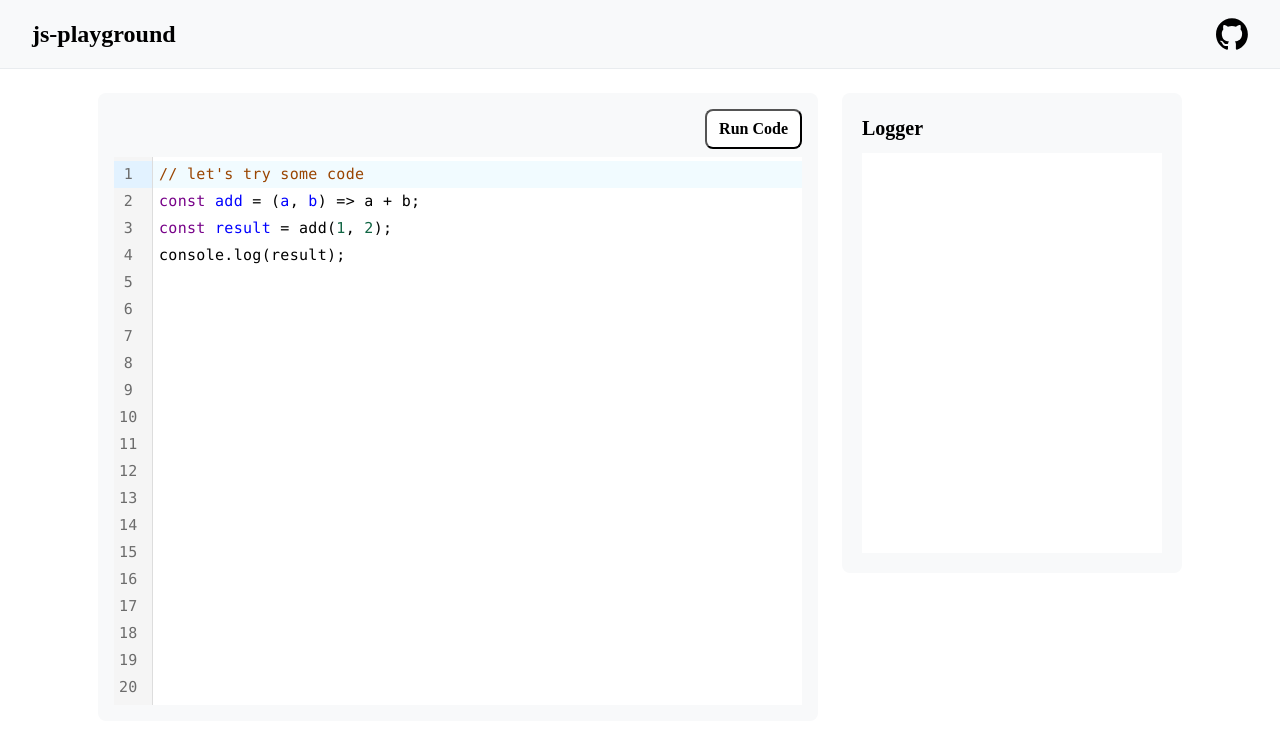
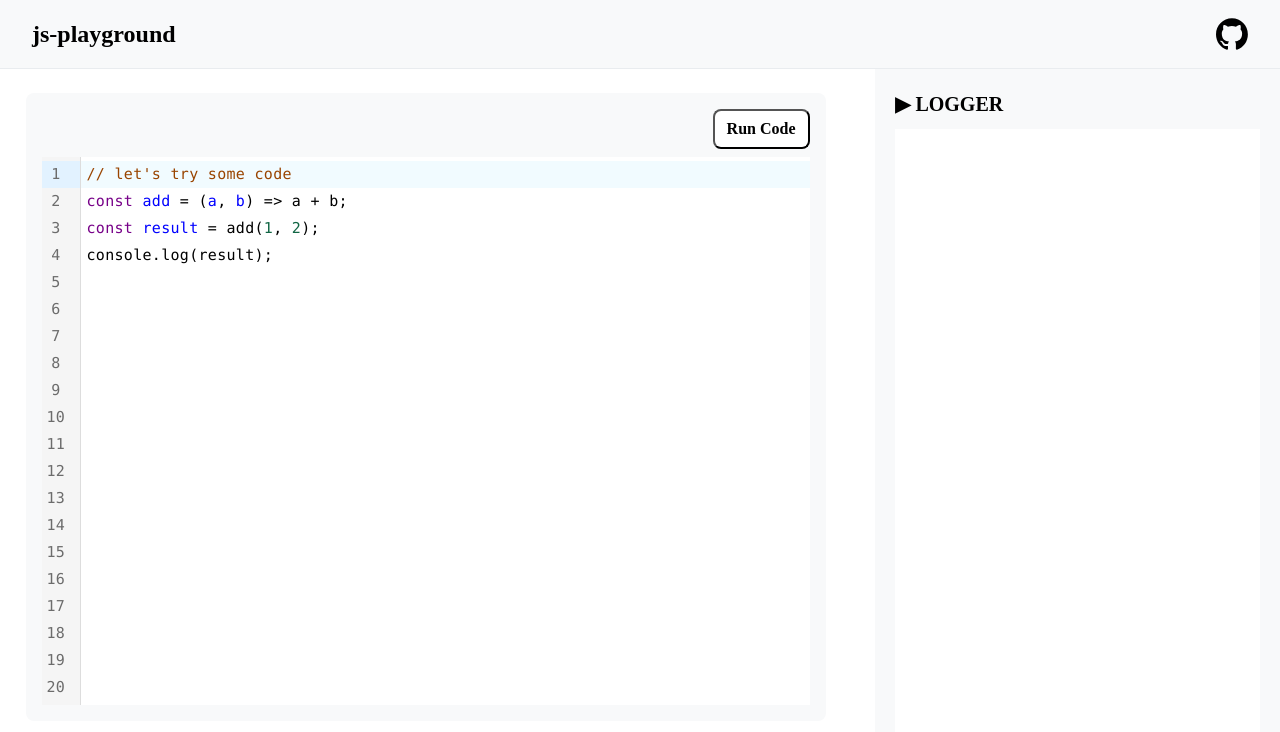
Before and after one commit to taga3s/quickjs-sandbox, a Preact app in the folder web/: page / in a window 1280 px wide. Shown: the top 732 px of the page. Built offline with nearby package versions, Linux system fonts and the light colour scheme.

Commit message:
fix css stylings

```diff
--- a/web/src/app.tsx
+++ b/web/src/app.tsx
@@ -16,7 +16,9 @@ export function App() {
 		<>
 			<Header />
 			<div className={AppLayout.container}>
-				<Editor handleLogger={handleLogger} />
+				<div class={AppLayout.editor}>
+					<Editor handleLogger={handleLogger} />
+				</div>
 				<Logger logger={logger} />
 			</div>
 		</>
--- a/web/src/features/editor/Editor.module.css
+++ b/web/src/features/editor/Editor.module.css
@@ -2,7 +2,7 @@
 	display: flex;
 	flex-direction: column;
 	gap: 8px;
-	max-width: 720px;
+	max-width: 800px;
 	width: 100%;
 	padding: 16px;
 	background-color: #f8f9fa;
--- a/web/src/features/logger/Logger.module.css
+++ b/web/src/features/logger/Logger.module.css
@@ -5,19 +5,19 @@
 }
 
 .container {
-	width: 340px;
+	width: 600px;
+	height: calc(100vh - 69px);
 	display: flex;
 	flex-direction: column;
 	padding: 20px;
 	background-color: #f8f9fa;
-	border-radius: 8px;
 }
 
 .inner {
 	display: flex;
 	flex-direction: column;
 	width: 100%;
-	height: 400px;
+	height: 100%;
 	background-color: #ffffff;
 	overflow-y: scroll;
 }
--- a/web/src/features/logger/Logger.tsx
+++ b/web/src/features/logger/Logger.tsx
@@ -1,4 +1,4 @@
-import { type FC } from "preact/compat";
+import type { FC } from "preact/compat";
 import loggerStyle from "./Logger.module.css";
 
 type Props = {
@@ -14,9 +14,10 @@ const Logger: FC<Props> = ({ logger }) => {
 
 	return (
 		<div className={loggerStyle.container}>
-			<span className={loggerStyle.title}>Logger</span>
+			<span className={loggerStyle.title}>▶︎ LOGGER</span>
 			<div className={loggerStyle.inner} ref={loggerRef}>
 				{logger.map((message, index) => (
+					// biome-ignore lint/suspicious/noArrayIndexKey: <explanation>
 					<span key={index} className={loggerStyle.message}>
 						{message}
 					</span>
--- a/web/src/styles/app.module.css
+++ b/web/src/styles/app.module.css
@@ -1,8 +1,14 @@
 .container {
 	display: flex;
-	justify-content: center;
+	justify-content: space-between;
 	align-items: flex-start;
 	gap: 24px;
-	margin-top: 24px;
-	padding: 0 24px;
 }
+
+.editor {
+	display: flex;
+	flex-direction: column;
+	align-items: center;
+	width: 100%;
+	padding: 24px;
+}
```
